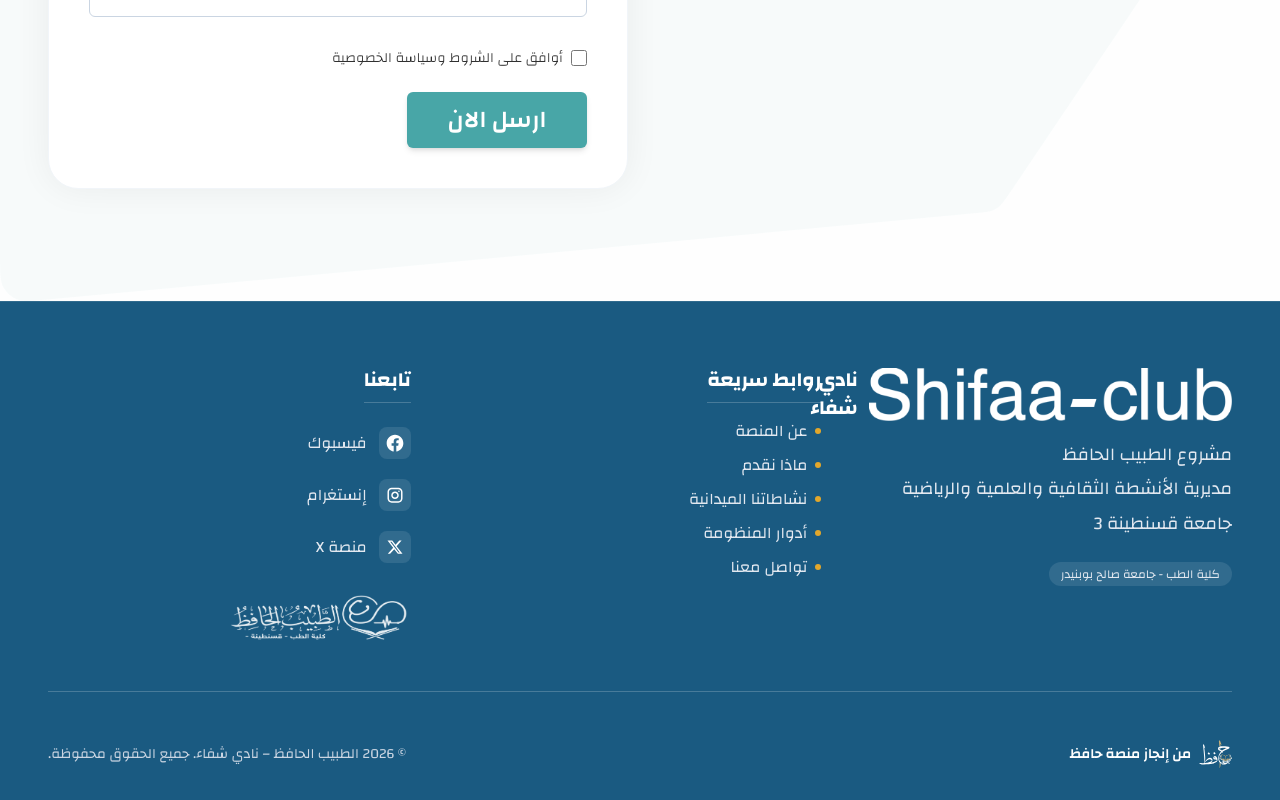
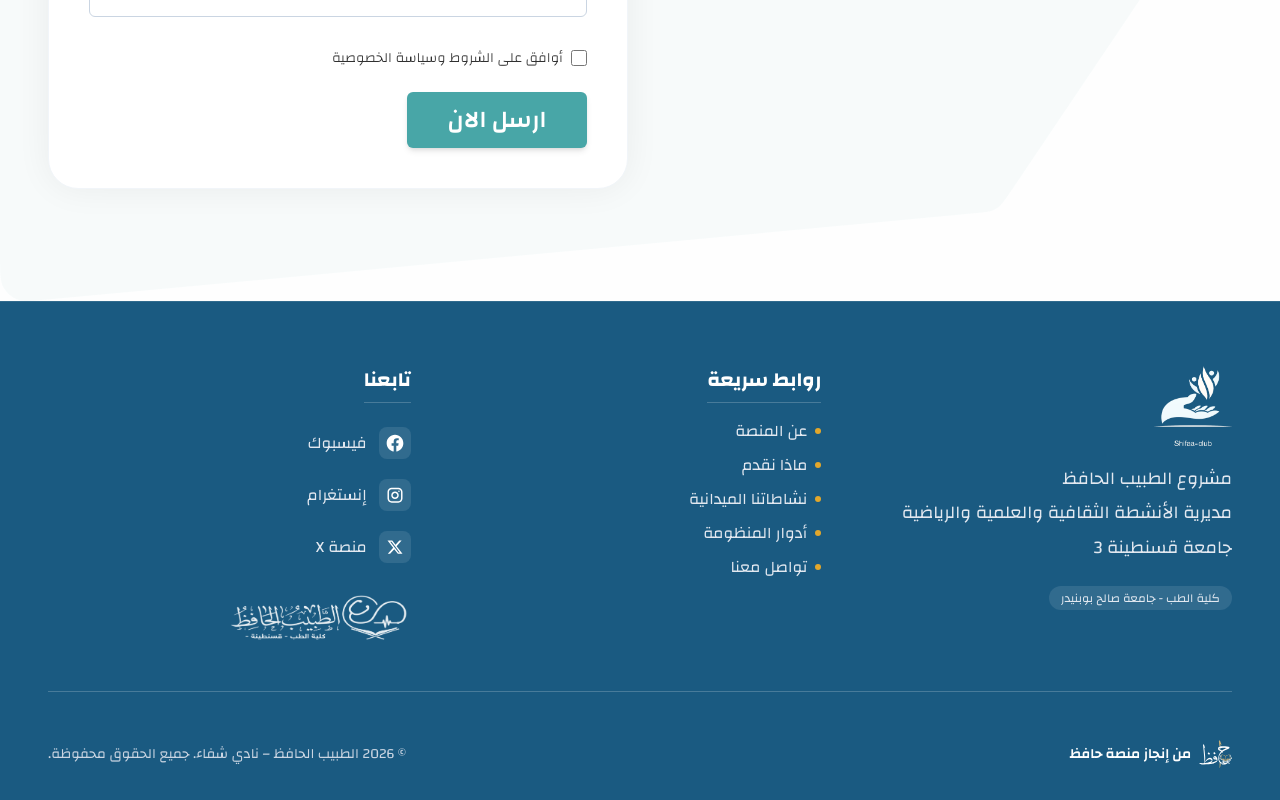
Before and after one commit to lo-ucif/tabib-hafez-web, a React (Vite) app: page / in a window 1280 px wide. Shown: the part 5113-5913 px from the top of the page. Built offline with nearby package versions, Linux system fonts and the light colour scheme.

Commit message:
feat: add footer component, asset mapping, and logo image

```diff
--- a/src/assets-map.ts
+++ b/src/assets-map.ts
@@ -11,7 +11,7 @@ export const assets = {
   imgCover2RemovebgPreview3: "/figma-assets/0f733ffd85bd593635f057370376c1838151997c.png",
   imgLtGroupGtImage: "/figma-assets/0b7ff8ee44096bcea37921ef8aba1c276c062e2b.png",
   imgLtGroupGtImage1: "/figma-assets/999fa0b07f7ca6f3bd63b68735e097e14790cfd3.png",
-  imgShifaaClubImage: "/figma-assets/6a8907f0f516292cf11915782fb08bf50d92e781.png",
+  imgShifaaClubImage: "/shifaa-club-logo.png",
   imgLtPathGtLtPathGtLtPathGtLtPathGtLtPathGtLtPathGtImage: "/figma-assets/914fd93dbb53efc53d58f6e780ba34023b58d99d.png",
   imgEllipse1: "/figma-assets/594c403bfa434ea6041f3aa5620e8e8aafbbe4f3.svg",
   imgMeetNowSvgrepoCom1: "/figma-assets/12ca55713b4568215cbc75561533c5ffeb53f8f6.svg",
--- a/src/components/Footer.tsx
+++ b/src/components/Footer.tsx
@@ -15,11 +15,11 @@ export const Footer: React.FC = () => {
               <img
                 src={assets.imgShifaaClubImage}
                 alt="نادي شفاء"
-                className="h-12 sm:h-14 w-auto object-contain filter brightness-0 invert"
+                className="h-20 sm:h-20 w-auto object-contain"
               />
-              <span className="text-lg sm:text-xl font-bold tracking-tight text-white">
+              {/* <span className="text-lg sm:text-xl font-bold tracking-tight text-white">
                 نادي شفاء
-              </span>
+              </span> */}
             </div>
 
             <p className="text-sm sm:text-base lg:text-lg text-slate-200 leading-[1.9] font-normal">
```
Also changed, not shown: public/shifaa-club-logo.png (added).
